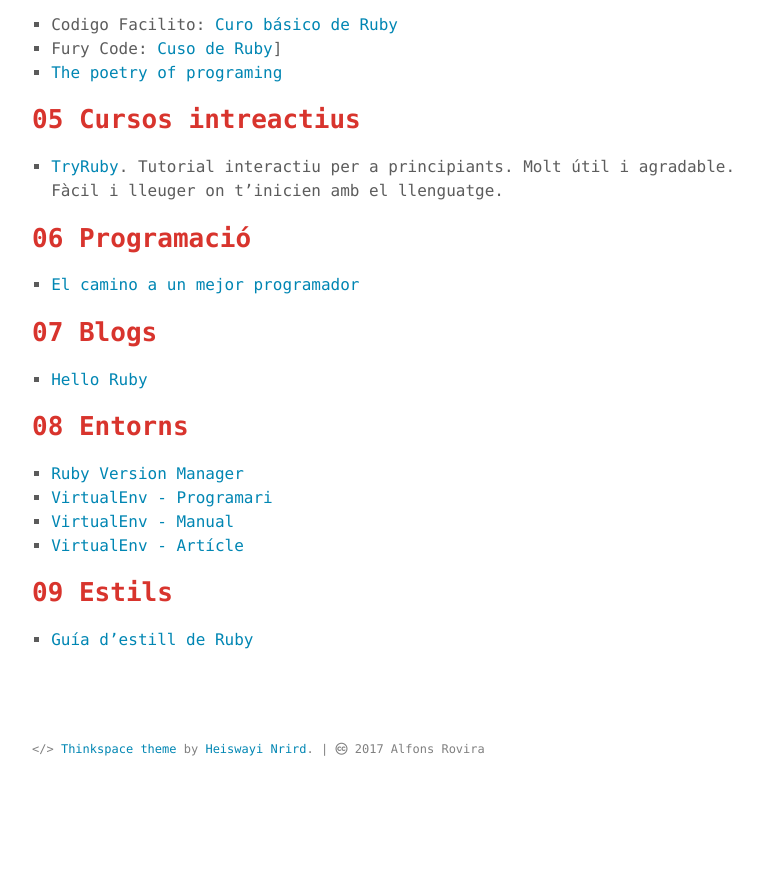
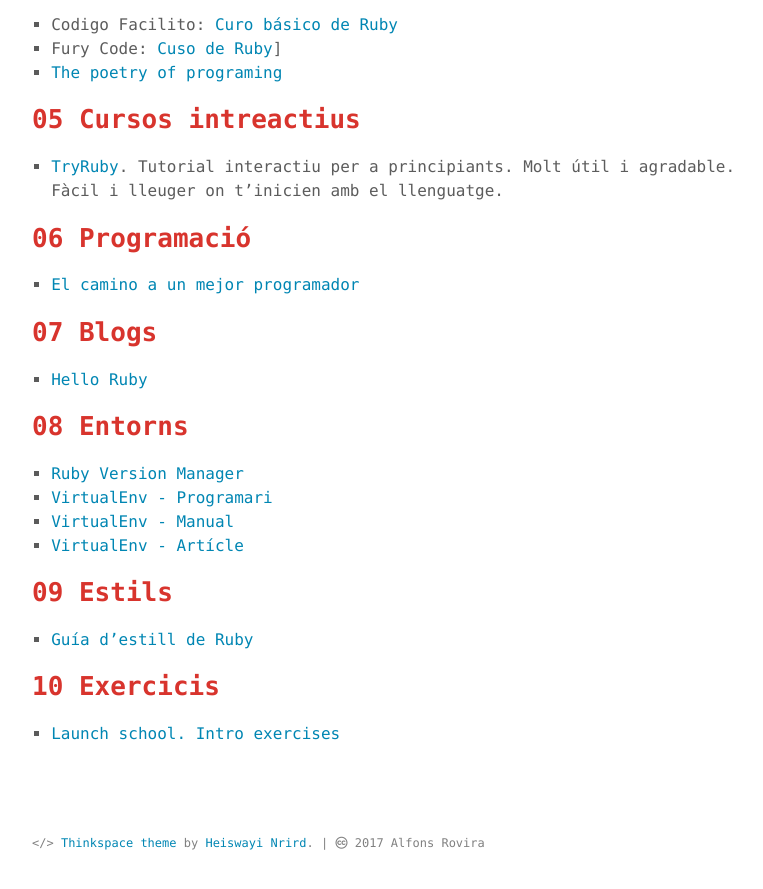
Before and after one commit to inclusa/ruby, a Jekyll site: the page built from about.md, in a window 1280 px wide and 900 px high, scrolled down 1087 px. Shown: the top 889 px of the window, without its empty margins (232-995 px from the left). Built offline with Jekyll 4.4.1, drawn with Linux system fonts in a browser that asks for light colours; before the commit the page ends 1893 px from its top, so only the background shows below that.

Commit message:
Exercicis

```diff
--- a/about.md
+++ b/about.md
@@ -67,3 +67,7 @@ Aquest projecte sorgeix de la necessitat d'aprendre el llenguatge de programció
 ## 09 Estils
 
 1. [Guía d'estill de Ruby](https://github.com/github/rubocop-github/blob/master/STYLEGUIDE.md)
+
+## 10 Exercicis
+
+1. [Launch school. Intro exercises](https://launchschool.com/books/ruby/read/intro_exercises)
```
